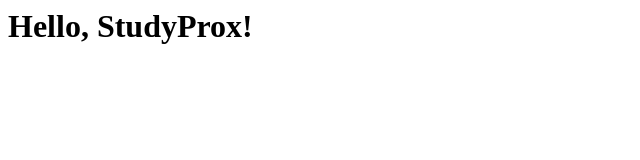
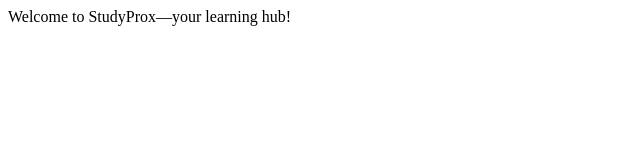
Before and after one commit to studyprox/studyprox, a plain HTML site: page index.html in a window 1280 px wide. Shown: the whole page, without its empty margins (0-640 px from the left). Drawn offline with Linux system fonts and the light colour scheme.

Commit message:
Update index.html

```diff
--- a/index.html
+++ b/index.html
@@ -1 +1 @@
-<h1>Hello, StudyProx!</h1>
+<p>Welcome to StudyProx—your learning hub!</p>
```
